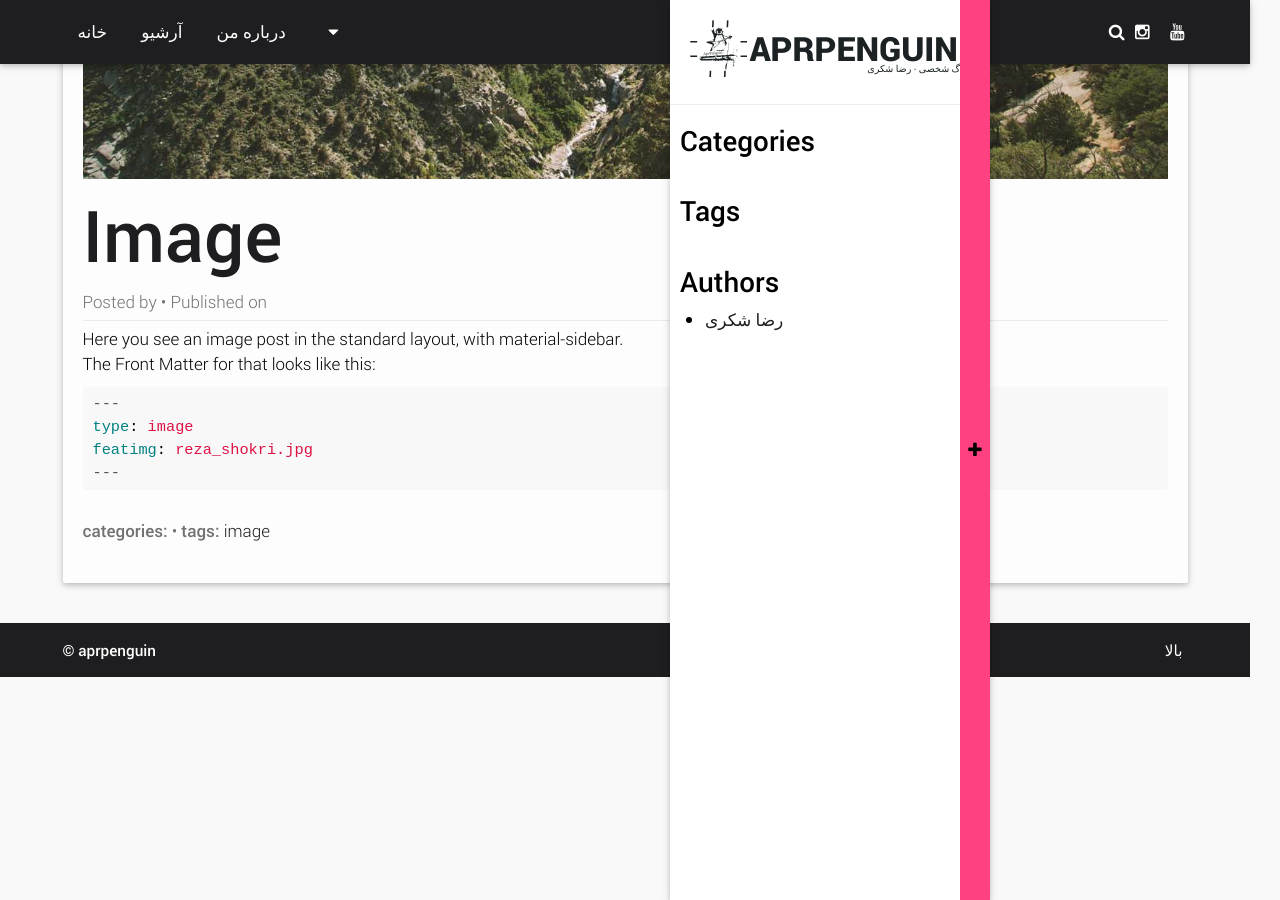
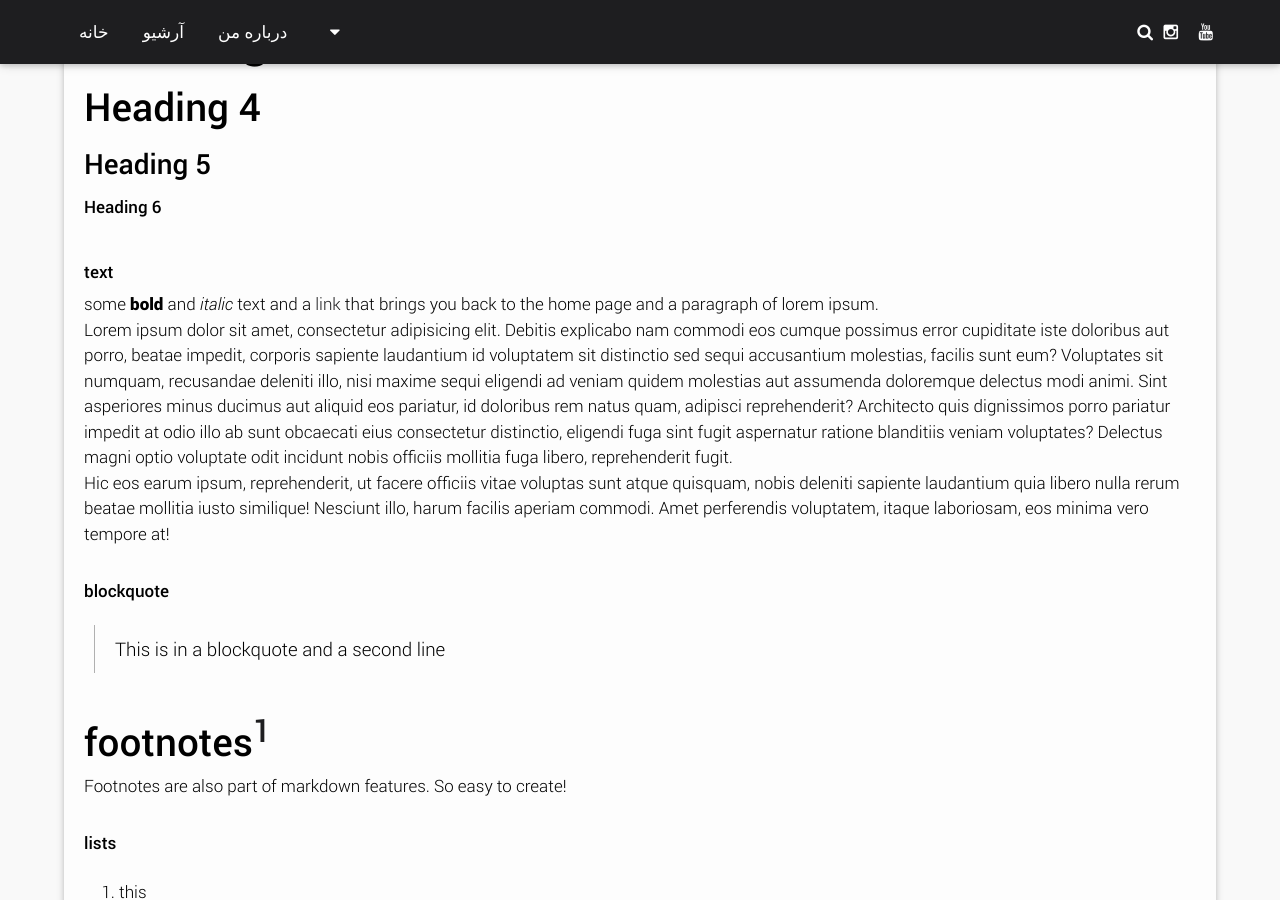
Before and after one commit to RezaSh13/blog, a Jekyll site: the page built from typography/index.md, in a window 1280 px wide and 900 px high, scrolled down 676 px. Built offline with Jekyll 4.4.1, drawn with Linux system fonts in a browser that asks for light colours; some web fonts are replaced; some of the changed text lies outside the part shown.

````diff
--- a/typography/index.md
+++ b/typography/index.md
@@ -1,19 +1,81 @@
 ---
-author: رضا شکری
-type: image
-featimg: 3.jpg
-title: Image
-tags: [image]
-category: [image]
-layout: post-material-sidebar-right
+layout: page-classic-sidebar-right
+title: Typography
 ---
-Here you see an image post in the standard layout, with material-sidebar.
+###### headings
 
-The Front Matter for that looks like this:
+# Heading 1
 
-```yml
----
-type: image
-featimg: reza_shokri.jpg
----
+## Heading 2
+
+### Heading 3
+
+#### Heading 4
+
+##### Heading 5
+
+###### Heading 6
+
+<br>
+
+###### text
+
+some **bold** and _italic_ text and a [link](/{{ site.baseurl | replace: '//', '/' }}) that brings you back to the home page and a paragraph of lorem ipsum.
+
+Lorem ipsum dolor sit amet, consectetur adipisicing elit. Debitis explicabo nam commodi eos cumque possimus error cupiditate iste doloribus aut porro, beatae impedit, corporis sapiente laudantium id voluptatem sit distinctio sed sequi accusantium molestias, facilis sunt eum? Voluptates sit numquam, recusandae deleniti illo, nisi maxime sequi eligendi ad veniam quidem molestias aut assumenda doloremque delectus modi animi. Sint asperiores minus ducimus aut aliquid eos pariatur, id doloribus rem natus quam, adipisci reprehenderit? Architecto quis dignissimos porro pariatur impedit at odio illo ab sunt obcaecati eius consectetur distinctio, eligendi fuga sint fugit aspernatur ratione blanditiis veniam voluptates? Delectus magni optio voluptate odit incidunt nobis officiis mollitia fuga libero, reprehenderit fugit.
+
+Hic eos earum ipsum, reprehenderit, ut facere officiis vitae voluptas sunt atque quisquam, nobis deleniti sapiente laudantium quia libero nulla rerum beatae mollitia iusto similique! Nesciunt illo, harum facilis aperiam commodi. Amet perferendis voluptatem, itaque laboriosam, eos minima vero tempore at!
+
+<br>
+
+###### blockquote
+
+> This is in a blockquote
+  and a second line
+
+<br>
+
+#### footnotes[^1]
+[^1]: Footnote: this is a footnote!
+
+Footnotes are also part of markdown features. So easy to create!
+
+<br>
+
+###### lists
+1. this
+1. is
+1. an
+1. ordered
+1. list
+
+* and
+* this
+* an
+* unordered
+* list
+
+<br>
+
+###### code
+You can show inline code (a link in markdown: `[linktext](url)`)
+
+or a whole block
+
+``` scss
+blockquote{
+    margin-left: 5%;
+    padding: 10px;
+    box-sizing: border-box;
+    border-left: $line;
+}
 ```
+<br>
+
+#### tables
+
+| table heading 1  |  table heading 2  |  table heading 3  |
+|---|---|---|
+| row 1 content 1  | row 1 content 2  | row 1 content 3  |
+| row 2 content 1  | row 2 content 2  | row 2 content 3  |
+| row 3 content 1  | row 3 content 2  | row 3 content 3  |
````
Also changed, not shown: 2 other files.
